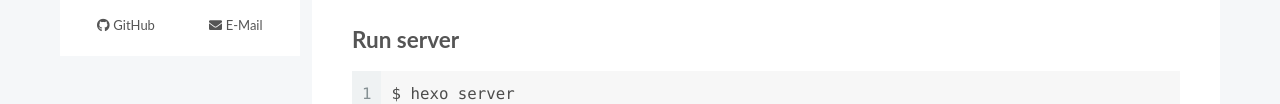
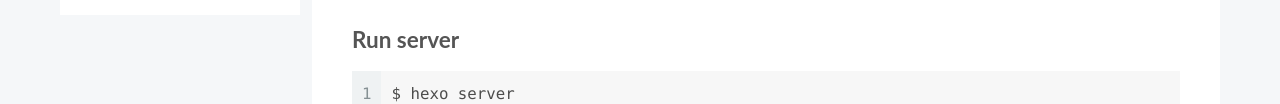
Before and after one commit to LilyDong0127/LilyDong012711.github.io, a plain HTML site: page index.html in a window 1280 px wide. Shown: the part 540-644 px from the top of the page. Drawn offline with Linux system fonts and the light colour scheme.

Commit message:
Site updated: 2022-11-05 15:54:12

```diff
--- a/css/main.css
+++ b/css/main.css
@@ -1175,7 +1175,7 @@ pre .javascript .function {
 }
 .links-of-author a::before,
 .links-of-author span.exturl::before {
-  background: #4aeeff;
+  background: #8eb903;
   border-radius: 50%;
   content: ' ';
   display: inline-block;
--- a/index.html
+++ b/index.html
@@ -304,14 +304,6 @@
       </div>
   </nav>
 </div>
-  <div class="links-of-author motion-element">
-      <span class="links-of-author-item">
-        <a href="https://github.com/ljd1996" title="GitHub → https:&#x2F;&#x2F;github.com&#x2F;ljd1996" rel="noopener" target="_blank"><i class="fab fa-github fa-fw"></i>GitHub</a>
-      </span>
-      <span class="links-of-author-item">
-        <a href="mailto:hearing1996@gmail.com" title="E-Mail → mailto:hearing1996@gmail.com" rel="noopener" target="_blank"><i class="fa fa-envelope fa-fw"></i>E-Mail</a>
-      </span>
-  </div>
 
 
 
```
Also changed, not shown: 2022/11/04/index/index.html (+0 -8 lines), archives/2022/11/index.html (+0 -8 lines), archives/2022/index.html (+0 -8 lines), archives/index.html (+0 -8 lines).
